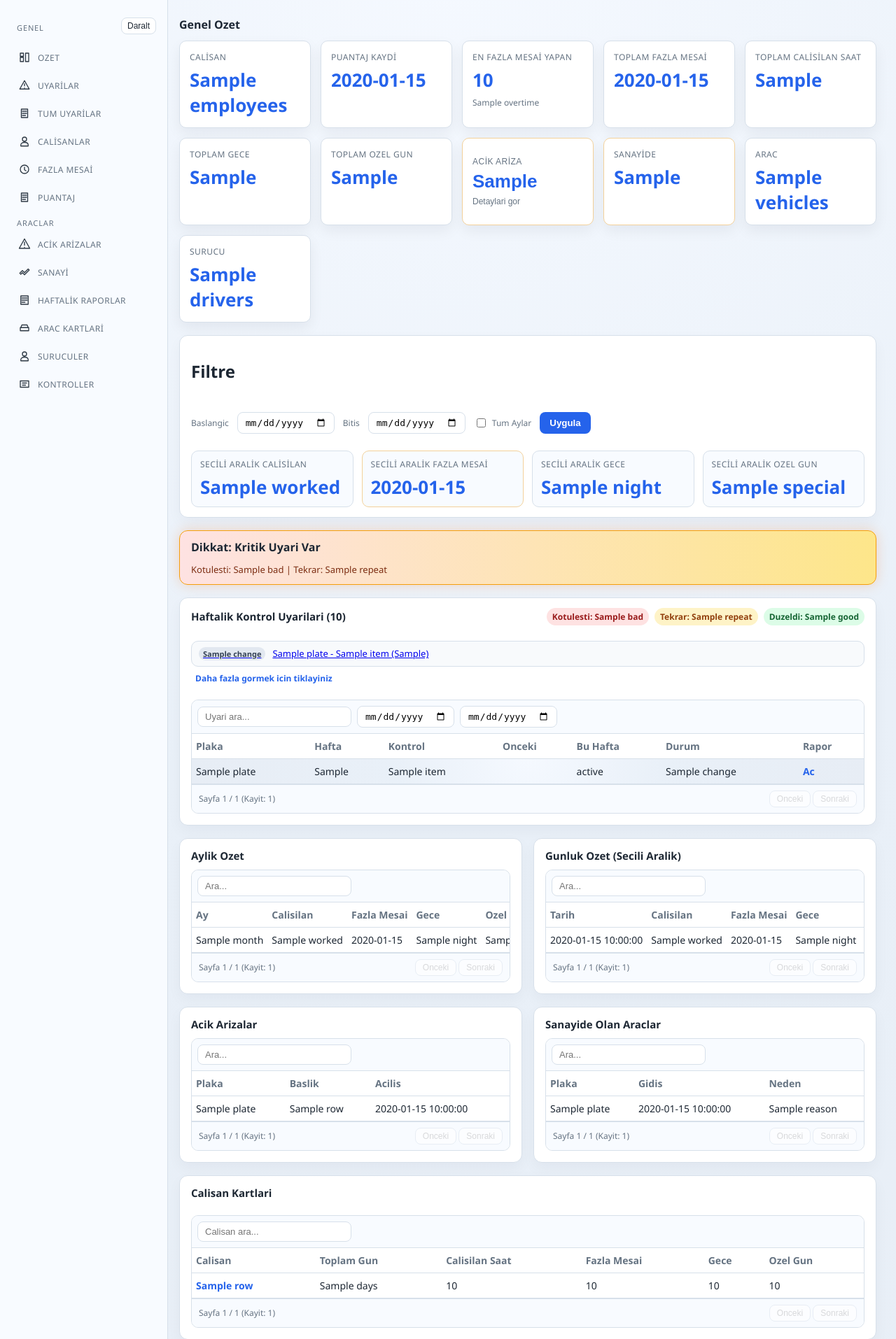
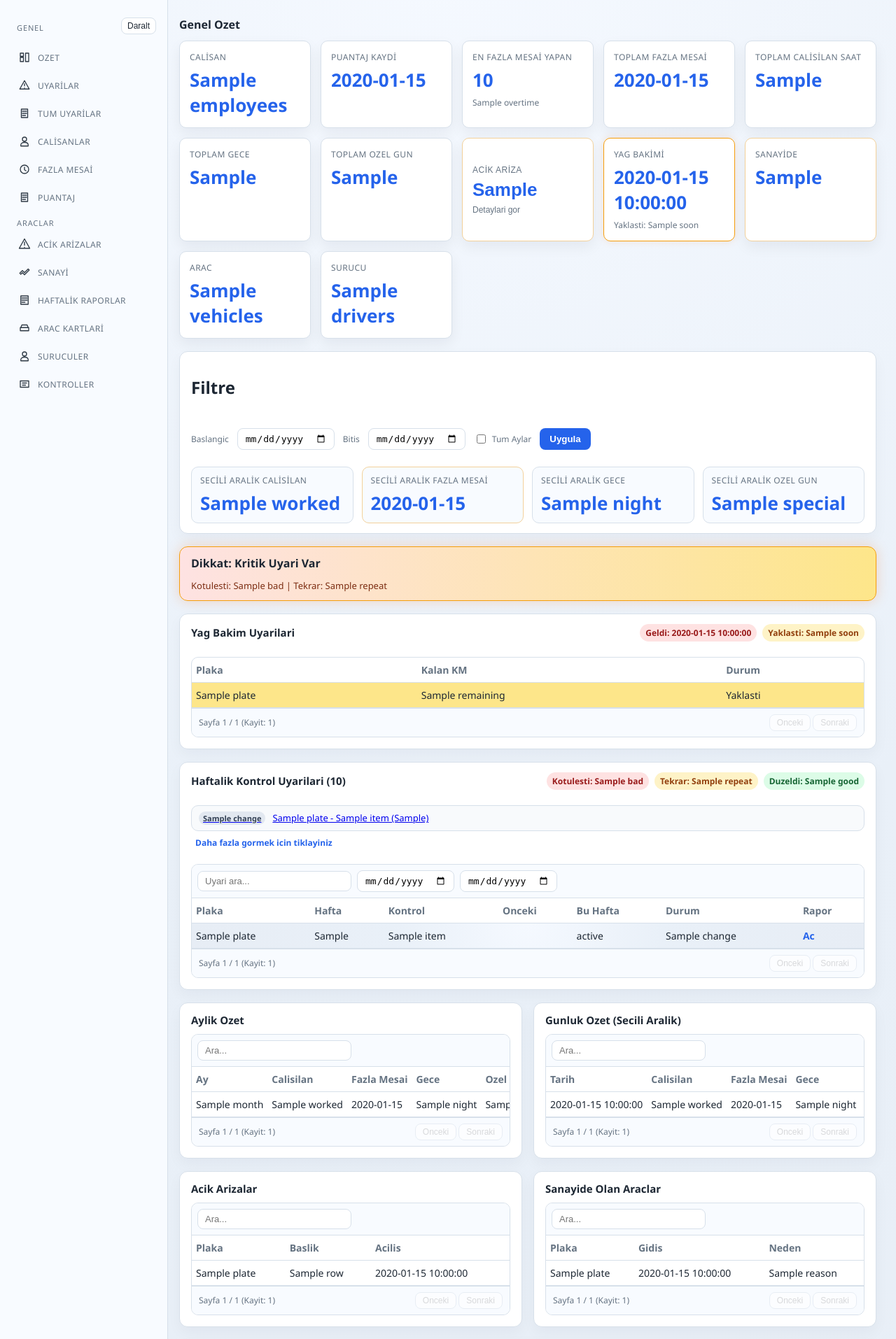
Before and after one commit to yabujinnn06/rainstaff, a Flask app: template server/templates/dashboard.html in a window 1280 px wide. Shown: the part 77-1991 px from the top of the page at 70% size. Run offline with Flask 3, Linux system fonts and the light colour scheme; the visitor is signed in with stand-in values (Sample User, id 1); the template is opened without the code that fills it: most values are stand-ins (such as "Sample title", 1, 10 or a date in 2020).

Commit message:
Add oil change alerts and default interval

```diff
--- a/server/app.py
+++ b/server/app.py
@@ -19,6 +19,8 @@ DEFAULT_USERS = [
     ("admin", "748774", "admin", "ALL"),
 ]
 REGION_OPTIONS = ["Ankara", "Izmir", "Bursa", "Istanbul"]
+DEFAULT_OIL_INTERVAL_KM = 14000
+OIL_SOON_THRESHOLD_KM = 2000
 
 VEHICLE_CHECKLIST = {
     "body_dent": "Govde ezik/cizik",
@@ -662,6 +664,8 @@ def dashboard():
     weekly_alerts = []
     alert_counts = {"total": 0, "bad": 0, "repeat": 0, "good": 0}
     top_overtime = None
+    oil_alerts = []
+    oil_counts = {"due": 0, "soon": 0}
     range_summary = {
         "worked": 0.0,
         "overtime": 0.0,
@@ -820,6 +824,11 @@ def dashboard():
                     "FROM drivers d WHERE d.region = ? ORDER BY d.full_name LIMIT 20;",
                     (region_filter,),
                 ).fetchall()
+                vehicles_for_oil = conn.execute(
+                    "SELECT plate, km, oil_change_km, oil_interval_km "
+                    "FROM vehicles WHERE region = ?;",
+                    (region_filter,),
+                ).fetchall()
             else:
                 open_faults = conn.execute(
                     "SELECT v.plate, f.title, f.opened_date "
@@ -879,6 +888,9 @@ def dashboard():
                 driver_status = conn.execute(
                     "SELECT d.full_name as name, d.license_class, d.license_expiry, d.phone "
                     "FROM drivers d ORDER BY d.full_name LIMIT 20;"
+                ).fetchall()
+                vehicles_for_oil = conn.execute(
+                    "SELECT plate, km, oil_change_km, oil_interval_km FROM vehicles;"
                 ).fetchall()
             weekly_alerts = build_weekly_alerts(conn, region_filter)
             alert_counts = {
@@ -950,6 +962,24 @@ def dashboard():
                 top_overtime = overtime_leaders[0]
             recent_timesheets = sorted(filtered_rows, key=lambda x: x["work_date"], reverse=True)[:15]
 
+            for row in vehicles_for_oil:
+                km = row["km"]
+                oil_km = row["oil_change_km"]
+                interval_km = row["oil_interval_km"] or DEFAULT_OIL_INTERVAL_KM
+                if km is None or oil_km is None or interval_km <= 0:
+                    continue
+                remaining = interval_km - (km - oil_km)
+                if remaining <= 0:
+                    oil_alerts.append(
+                        {"plate": row["plate"], "remaining": remaining, "status": "Geldi"}
+                    )
+                elif remaining <= OIL_SOON_THRESHOLD_KM:
+                    oil_alerts.append(
+                        {"plate": row["plate"], "remaining": remaining, "status": "Yaklasti"}
+                    )
+            oil_counts["due"] = sum(1 for row in oil_alerts if row["status"] == "Geldi")
+            oil_counts["soon"] = sum(1 for row in oil_alerts if row["status"] == "Yaklasti")
+
             monthly_totals = {}
             for row in timesheet_rows:
                 month_key = row["work_date"][:7]
@@ -1013,6 +1043,8 @@ def dashboard():
         weekly_alerts=weekly_alerts,
         alert_counts=alert_counts,
         top_overtime=top_overtime,
+        oil_alerts=sorted(oil_alerts, key=lambda x: x["remaining"]),
+        oil_counts=oil_counts,
         range_summary=range_summary,
         start_date=start_date,
         end_date=end_date,
--- a/server/static/style.css
+++ b/server/static/style.css
@@ -428,6 +428,11 @@ body {
 
 .card.warn {
   border-color: #f3d19a;
+}
+
+.card.pulse {
+  animation: glow 1.4s ease-in-out infinite;
+  border-color: #f59e0b;
 }
 
 .label {
--- a/server/templates/dashboard.html
+++ b/server/templates/dashboard.html
@@ -173,6 +173,11 @@
               <div class="value">{{ summary.open_faults }}</div>
               <div class="card-sub">Detaylari gor</div>
             </button>
+            <div class="card warn {% if oil_counts.due %}pulse{% endif %}">
+              <div class="label">Yag Bakimi</div>
+              <div class="value">{{ oil_counts.due }}</div>
+              <div class="card-sub">Yaklasti: {{ oil_counts.soon }}</div>
+            </div>
             <a class="card warn card-link" href="#service">
               <div class="label">Sanayide</div>
               <div class="value">{{ summary.service_open }}</div>
@@ -258,6 +263,41 @@
           </div>
         </section>
         {% endif %}
+
+        <section id="oil-alerts" class="section panel">
+          <div class="panel-head">
+            <h2>Yag Bakim Uyarilari</h2>
+            <div class="alert-stats">
+              <span class="badge bad">Geldi: {{ oil_counts.due }}</span>
+              <span class="badge repeat">Yaklasti: {{ oil_counts.soon }}</span>
+            </div>
+          </div>
+          {% if oil_alerts %}
+            <div class="table-wrap">
+              <table id="oil-table">
+                <thead>
+                  <tr>
+                    <th>Plaka</th>
+                    <th>Kalan KM</th>
+                    <th>Durum</th>
+                  </tr>
+                </thead>
+                <tbody>
+                  {% for row in oil_alerts %}
+                    <tr class="{% if row['status'] == 'Geldi' %}alert-row bad{% else %}alert-row repeat{% endif %}">
+                      <td>{{ row['plate'] }}</td>
+                      <td>{{ row['remaining'] }}</td>
+                      <td>{{ row['status'] }}</td>
+                    </tr>
+                  {% endfor %}
+                </tbody>
+              </table>
+              <div class="table-footer" data-target="oil-table"></div>
+            </div>
+          {% else %}
+            <div class="muted">Yag bakimi uyarisi yok</div>
+          {% endif %}
+        </section>
 
         <section id="alerts" class="section panel">
           <div class="panel-head">
```
Also changed, not shown: puantaj_app/app.py (+14 -11 lines), puantaj_app/report.py (+5 -4 lines).
